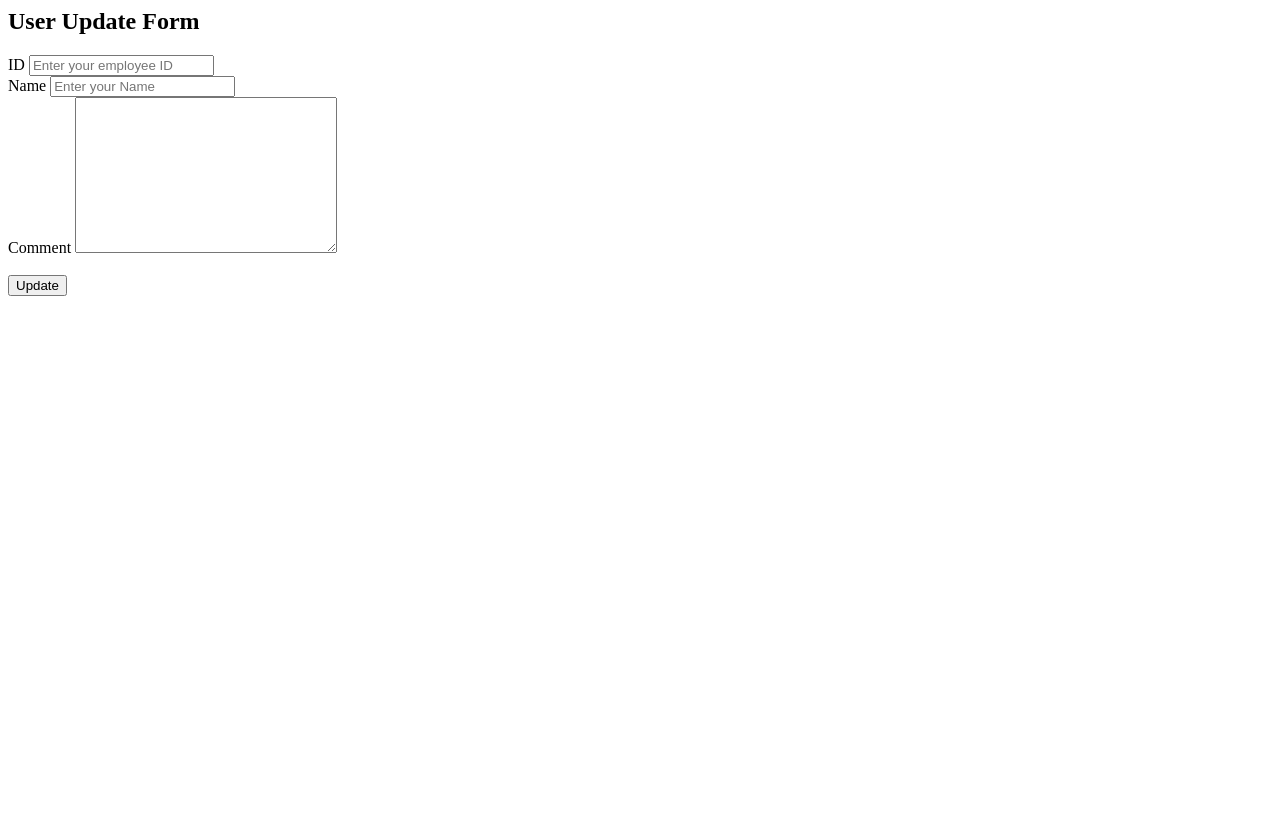
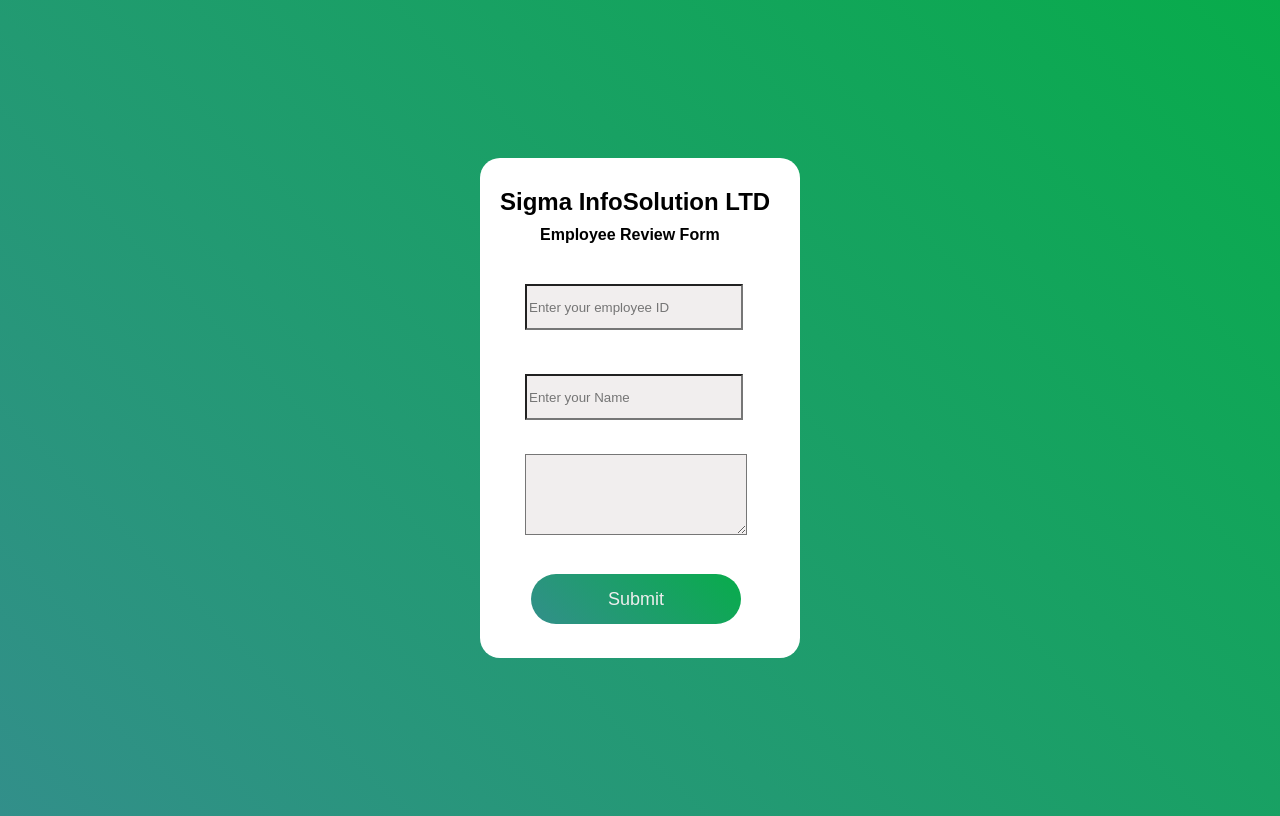
Before and after one commit to alkeshrohit22/PHP-MYSQL, a PHP site: page /update.php in a window 1280 px wide. Before the commit the page ends 296 px from the top, so only its background shows below. Run offline with PHP 8.4, Linux system fonts and the light colour scheme; data that the repository does not hold is empty.

Commit message:
add css in update

```diff
--- a/CRUD/db-creation-for-login.php
+++ b/CRUD/db-creation-for-login.php
@@ -25,8 +25,8 @@ try {
         )";
     $conn->exec($Tabsql);
 
-    $valsql = "INSERT INTO userlogin (username, userPassword)
-    VALUES ('admin', 'admin') WHERE NOT EXISTS (Select username FROM userlogin WHERE username='admin')";
+    $valsql = "INSERT IGNORE INTO userlogin (username, userPassword)
+    VALUES ('admin', 'admin')";
     $conn->exec($valsql);
 
     $stmt = $conn->query("SELECT username, userPassword FROM userlogin");
--- a/CRUD/form.php
+++ b/CRUD/form.php
@@ -65,7 +65,7 @@ if($_SERVER["REQUEST_METHOD"] == "POST"){
             <div class="cut"></div>
         </div>
         <div class="input-container ic2">
-            <textarea name="desc" id="desc" cols="25" rows="5">Comment</textarea>
+            <textarea name="desc" id="desc" cols="25" rows="5" placeholder="comment"></textarea>
             <div class="cut cut-short"></div>
         </div>
         <button type="submit" name="submit" value="submit" class="submit">Submit</button>
--- a/CRUD/update.php
+++ b/CRUD/update.php
@@ -35,20 +35,38 @@ if (isset($_GET['id'])) {
     }
 }
 ?>
+<!DOCTYPE html>
+<html lang="en">
 
-<h2>User Update Form</h2>
-<form action="" method="post">
-    <label for="id">ID</label>
-    <input type="number" name="id" id="id" placeholder="Enter your employee ID" value="<?php echo $fetch_id; ?>"><br>
+<head>
+    <meta charset="UTF-8">
+    <meta http-equiv="X-UA-Compatible" content="IE=edge">
+    <meta name="viewport" content="width=device-width, initial-scale=1.0">
 
-    <label for="name">Name</label>
-    <input type="text" name="name" id="name" placeholder="Enter your Name" value="<?php echo $fetch_tit; ?>"><br>
+    <link rel="stylesheet" href="form.css">
+    <title>Post Form</title>
+</head>
 
-    <label for="desc">Comment</label>
-    <textarea name="desc" id="desc" cols="30" rows="10"><?php echo $fetch_desc; ?></textarea><br><br>
-
-    <input type="submit" value="Update" name="Update">
-</form>
+<body>
+    <div class="form">
+        <div class="title">Sigma InfoSolution LTD</div>
+        <div class="subtitle">Employee Review Form</div>
+        <div class="input-container ic1">
+            <form action="" method="post">
+                <input type="number" name="id" id="id" value="<?php echo $fetch_id; ?>" placeholder="Enter your employee ID" />
+                <div class="cut"></div>
+        </div>
+        <div class="input-container ic1">
+            <input type="text" name="name" id="name" value="<?php echo $fetch_tit; ?>" placeholder="Enter your Name">
+            <div class="cut"></div>
+        </div>
+        <div class="input-container ic2">
+            <textarea name="desc" id="desc" cols="25" rows="5"><?php echo $fetch_desc; ?></textarea>
+            <div class="cut cut-short"></div>
+        </div>
+        <button type="submit" name="Update" value="Update" class="submit">Submit</button>
+        </form>
+    </div>
 
 </body>
 
--- a/CRUD/view.php
+++ b/CRUD/view.php
@@ -14,7 +14,7 @@ include 'db-connection.php';
     <link rel="stylesheet" href="https://maxcdn.bootstrapcdn.com/bootstrap/3.4.0/css/bootstrap.min.css">
 </head>
 
-<body>
+<body style="background-image: linear-gradient(45deg,#328f8a,#08ac4b);">
     <div class="container">
         <h1 style="color:black; font-size:100px;">Main View Page</h1>
         <h2>User Input<a class="btn btn-success" style="margin-left:735px" href="form.php">ADD Value</a></h2>
```
